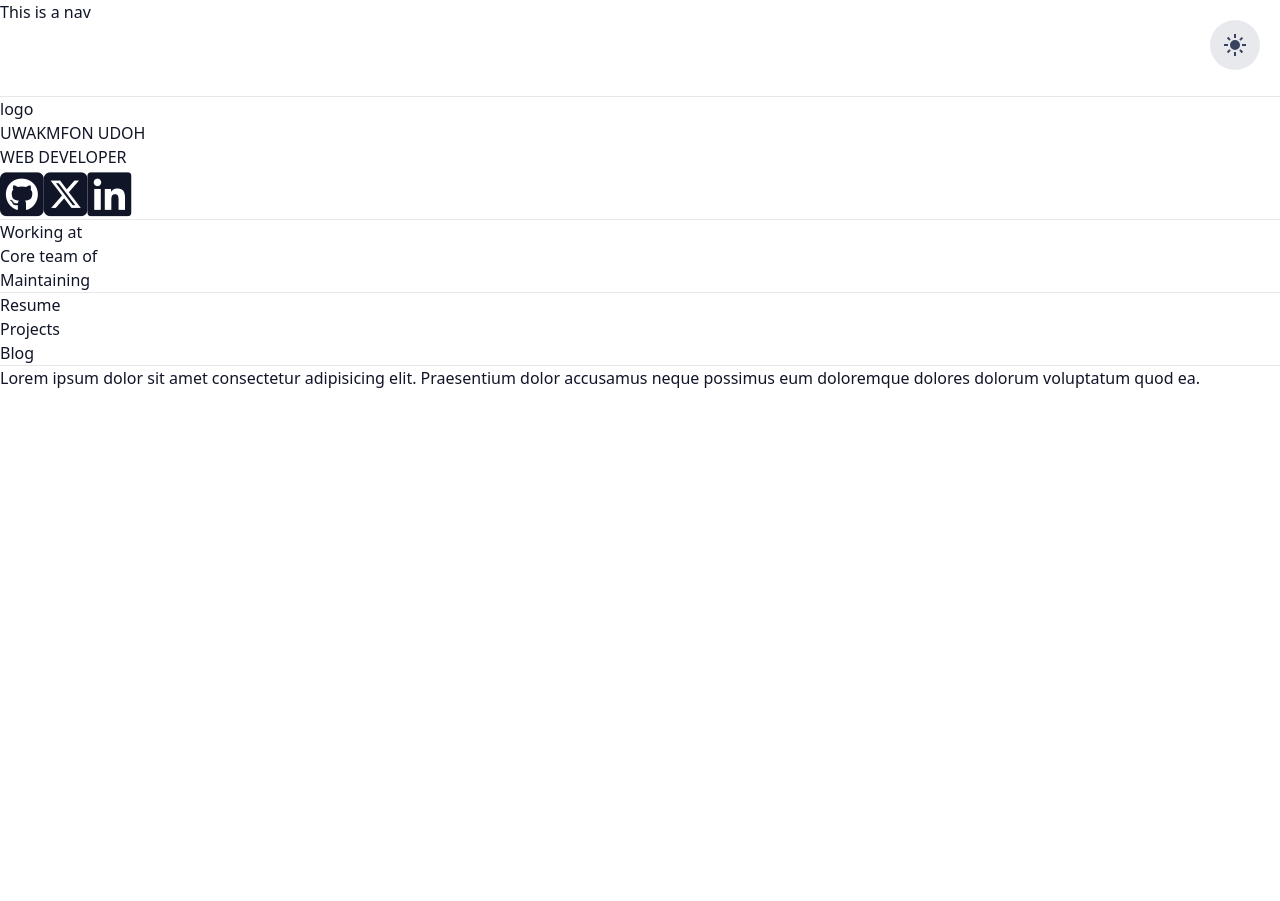
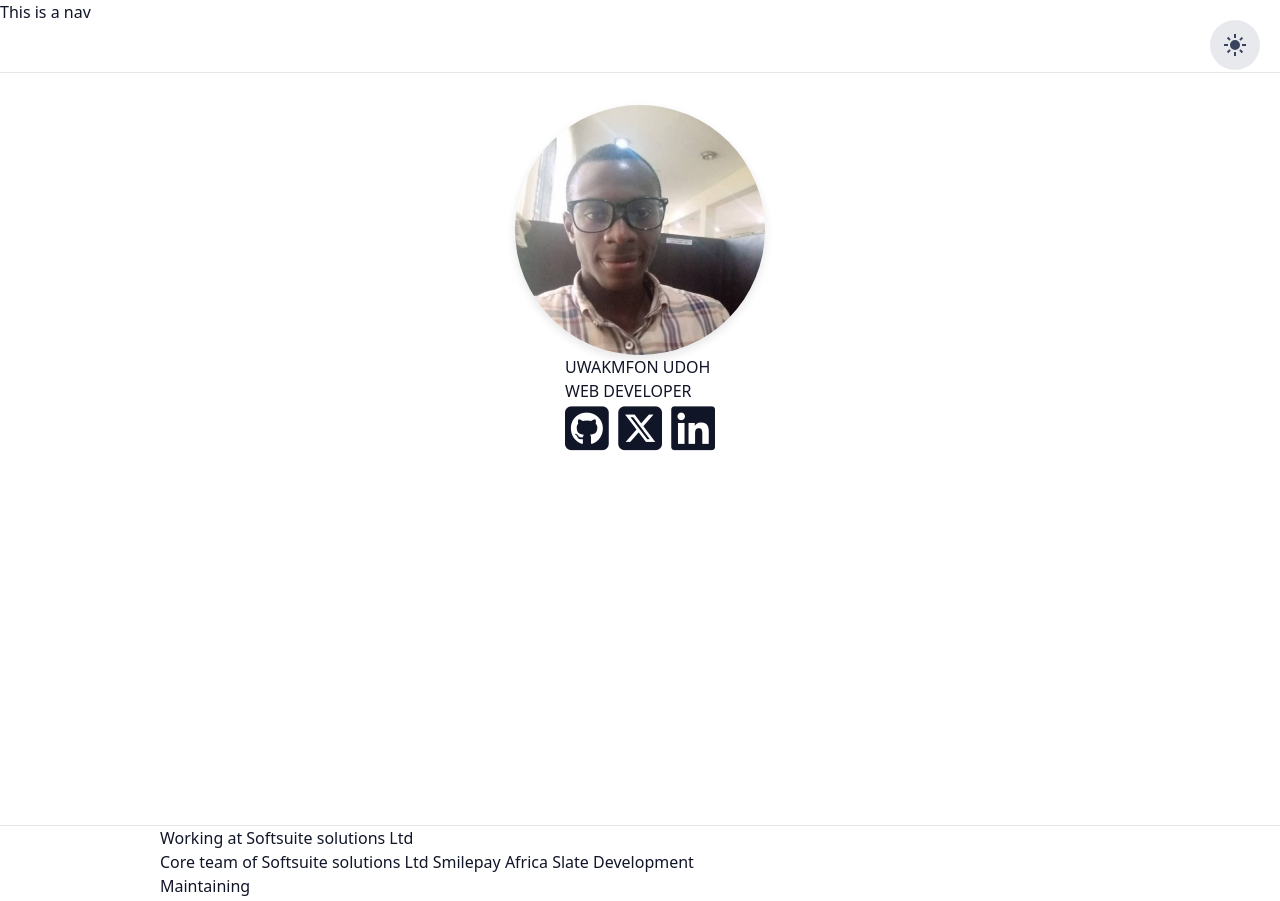
Before and after one commit to Uwakmfon1/portfolio, a website: page index.html in a window 1280 px wide. Shown: the top 901 px of the page. Before the commit the page ends 800 px from the top, so only its background shows below. Drawn offline with nearby package versions, Linux system fonts and the light colour scheme.

```diff
--- a/index.html
+++ b/index.html
@@ -20,9 +20,6 @@
 
     <header>
         <nav>This is a nav</nav>
-    </header>
-    <br><br><br>
-    <hr>
         <button id="theme-switch">
             <svg xmlns="http://www.w3.org/2000/svg" height="24px" viewBox="0 -960 960 960" width="24px" fill="#e3e3e3">
                 <path
@@ -34,25 +31,30 @@
                     d="M480-120q-150 0-255-105T120-480q0-150 105-255t255-105q14 0 27.5 1t26.5 3q-41 29-65.5 75.5T444-660q0 90 63 153t153 63q55 0 101-24.5t75-65.5q2 13 3 26.5t1 27.5q0 150-105 255T480-120Z" />
             </svg>
         </button>
+    </header>
+    <br><br>
+    <hr>
     <!-- first section  -->
-    <section>
-        <div>logo</div>
-        <div>
+    <section id="first-section">
+        <div class="profile">
+            <img src="./img/profile.jpeg" alt="" id="profile_img">
+        </div>
+        <div class="profile_text">
             <h1>UWAKMFON UDOH</h1>
-            <H2>WEB DEVELOPER</H2>
-            <div class="socials flex">
+            <h2>WEB DEVELOPER</h2>
+            <div class="socials">
                 <span>
-                    <a href="https://github.com/Uwakmfon1">
+                    <a href="https://github.com/Uwakmfon1" target="_blank">
                         <i class="fa-brands fa-square-github" style="font-size: 50px;"></i>
                     </a>
                 </span>
                 <span>
-                    <a href="#">
+                    <a href="https://x.com/dev_hodu" target="_blank">
                         <i class="fa-brands fa-square-x-twitter" style="font-size: 50px;"></i>
                     </a>
                 </span>
                 <span>
-                    <a href="#">
+                    <a href="https://www.linkedin.com/in/uwakmfon-udoh-385b78191" target="_blank">
                         <i class="fa-brands fa-linkedin" style="font-size: 50px;"></i>
                     </a>
                 </span>
@@ -62,24 +64,33 @@
     </section>
     <hr>
     <!-- second section  -->
-    <section>
-        <h3>Working at <span></span></h3>
-        <h3>Core team of <span></span></h3>
+    <section id="second-section">
+        <h3>Working at <span>
+            <a href="https://softsuite.ng">Softsuite solutions Ltd</a>
+        </span></h3>
+        <h3>Core team of
+            <span><a href="https://softsuite.ng">Softsuite solutions Ltd</a></span>
+            <span><a href="#">Smilepay Africa</a></span>
+            <span><a href="#">Slate Development</a></span>
+        </h3>
         <h3>Maintaining <span></span></h3>
     </section>
     <hr>
     <!-- third section  -->
-    <section>
+    <section id="third-section">
         <div>Resume</div>
         <div>Projects</div>
         <div>Blog</div>
     </section>
     <hr>
+
+    <section id="fourth-section">
         <footer>
             <p>Lorem ipsum dolor sit amet consectetur adipisicing elit.
                 Praesentium dolor accusamus neque possimus eum doloremque
                 dolores dolorum voluptatum quod ea.</p>
         </footer>
+    </section>
 
     <script src="darkmode.js"></script>
 </body>
--- a/styles.css
+++ b/styles.css
@@ -1,19 +1,19 @@
-:root{
-    --base-color:white;
-    --base-variant:#e8e9ed;
-    --text-color:#111528;
-    --secondary-text:#232738;
-    --primary-color:#3a435d;
-    --accent-color:#0071ff;
+:root {
+    --base-color: white;
+    --base-variant: #e8e9ed;
+    --text-color: #111528;
+    --secondary-text: #232738;
+    --primary-color: #3a435d;
+    --accent-color: #0071ff;
 }
 
-.darkmode{
-    --base-color:#070b1d;
-    --base-variant:#101425;
-    --text-color:#ffffff;
-    --secondary-text:#a4a5b8;
-    --primary-color:#3a435d;
-    --accent-color:#0071ff;
+.darkmode {
+    --base-color: #070b1d;
+    --base-variant: #101425;
+    --text-color: #ffffff;
+    --secondary-text: #a4a5b8;
+    --primary-color: #3a435d;
+    --accent-color: #0071ff;
 }
 
 * {
@@ -21,16 +21,17 @@
     padding: 0;
 }
 
-html{
+html {
     font-family: Poppins;
 }
 
-body{
+body {
     min-height: 100vh;
     background-color: var(--base-color);
     color: var(--text-color);
 }
-button{
+
+button {
     border: none;
     padding: .8em 2em;
     background-color: var(--primary-color);
@@ -42,11 +43,11 @@
     cursor: pointer;
 }
 
-#theme-switch{
+#theme-switch {
     height: 50px;
     width: 50px;
-    padding:0;
-    border-radius:50%;
+    padding: 0;
+    border-radius: 50%;
     background-color: var(--base-variant);
     display: flex;
     justify-content: center;
@@ -57,10 +58,95 @@
 }
 
 
-#theme-switch svg{fill: var(--primary-color);}
+#theme-switch svg {
+    fill: var(--primary-color);
+}
 
-#theme-switch svg:last-child{display: none;}
+#theme-switch svg:last-child {
+    display: none;
+}
 
-.darkmode #theme-switch svg:first-child{display: none;}
+.darkmode #theme-switch svg:first-child {
+    display: none;
+}
 
-.darkmode #theme-switch svg:last-child{display: block;}
+.darkmode #theme-switch svg:last-child {
+    display: block;
+}
+
+
+
+
+/* sections */
+#first-section {
+    height: 90vh;
+
+}
+
+.profile {
+    margin-top: 2em;
+}
+
+#profile_img {
+    width: 250px;
+    height: 250px;
+    border-radius: 50%;
+    object-fit: cover;
+    display: block;
+    margin: 0 auto;
+    box-shadow: 0 4px 10px rgba(0, 0, 0, 0.1);
+    transition: transform 0.3s ease;
+}
+
+.profile_text {
+    width: 150px;
+    height: 150px;
+    display: block;
+    margin: 0 auto;
+    justify-content:space-between;
+}
+
+.profile_text .socials
+{
+    display: flex;
+    justify-content: space-between;
+}
+.profile_text .socials:hover
+{
+    transition: transform 0.2s ease;
+}
+
+
+#profile_img:hover {
+    transform: scale(1.05);
+}
+
+@media (min-width: 768px) {
+    #profile_img {
+        width: 200px;
+        height: 200px;
+    }
+}
+
+@media (min-width: 1024px) {
+    #profile_img {
+        width: 250px;
+        height: 250px;
+    }
+}
+
+
+/* second section */
+#second-section {
+    height: 100vh;
+    margin-left: 10em;
+}
+
+#third-section {
+    height: 100vh;
+    margin-left: 10em;
+}
+#fourth-section {
+    height: 100vh;
+    margin-left: 10em;
+}
```
Also changed, not shown: main.html (added, +64 -0 lines), img/profile.jpeg (added). Lines whose indentation alone changed are shown as unchanged.
